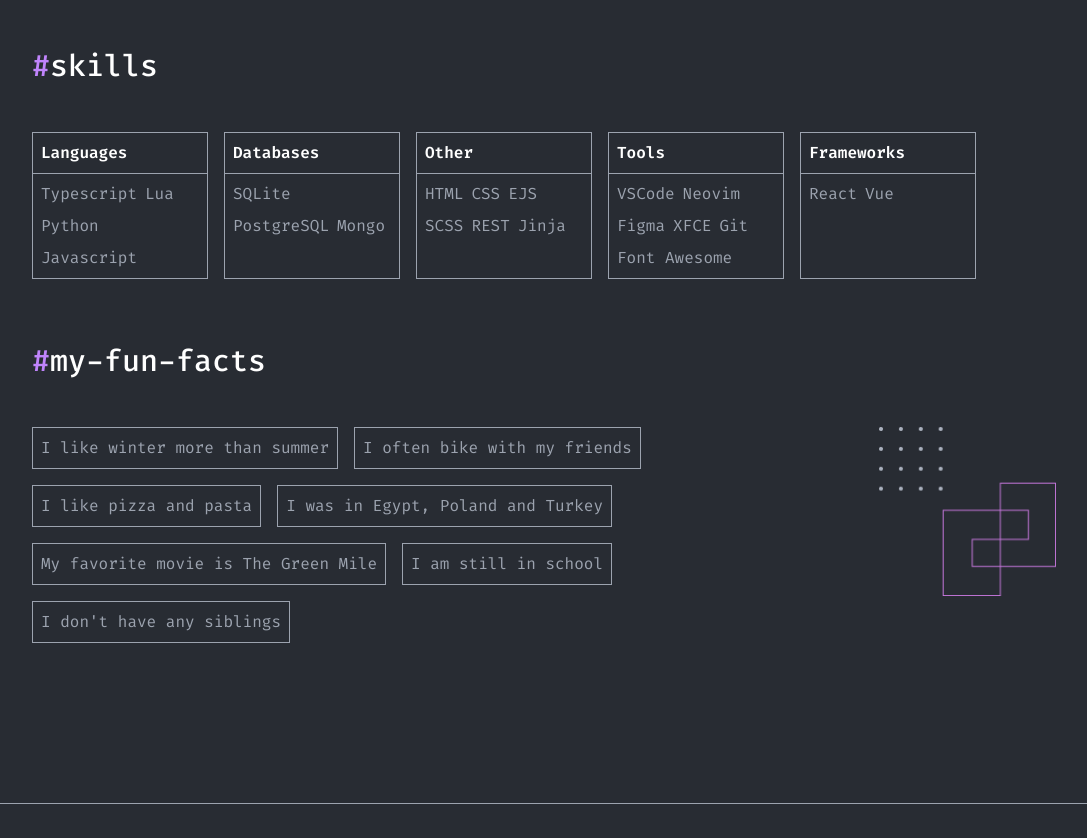
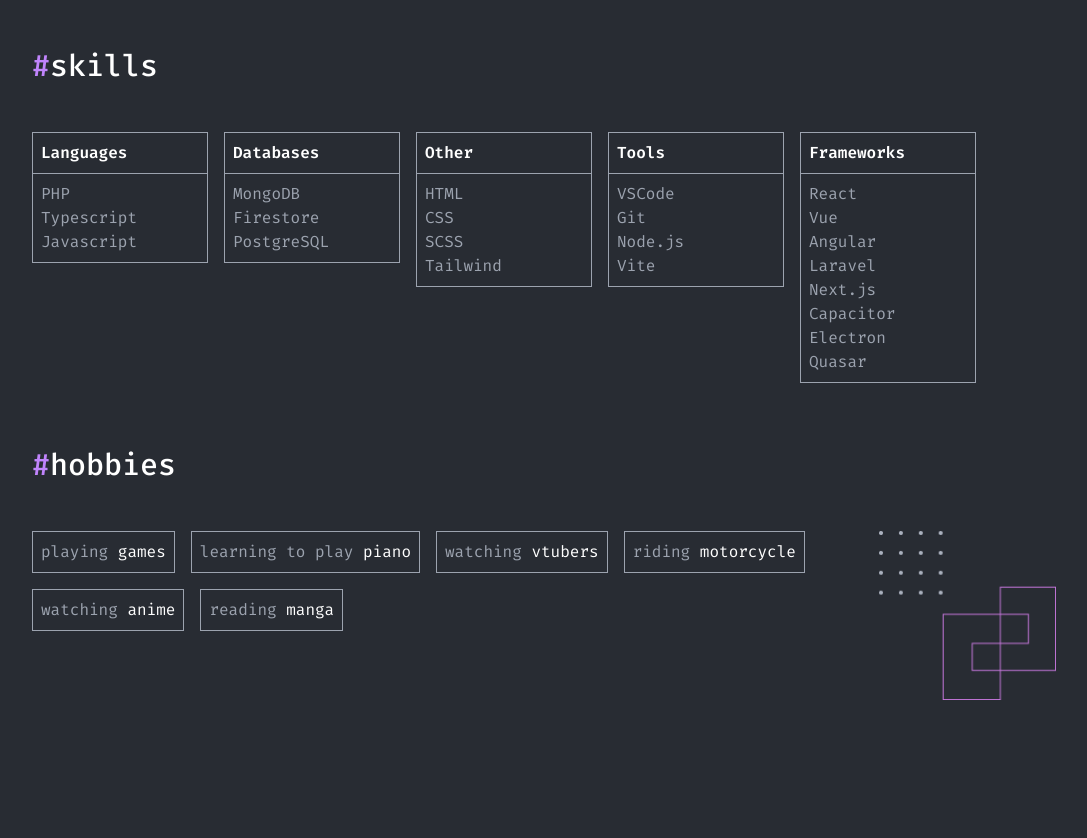
Before and after one commit to shizokura/nextjs-portfolio, a Next.js app: page /about in a window 1280 px wide. Shown: the part 480-1318 px from the top of the page, without its empty margins (96-1183 px from the left). Built offline with nearby package versions, Linux system fonts and the light colour scheme.

Commit message:
Update Details

```diff
--- a/app/about/page.tsx
+++ b/app/about/page.tsx
@@ -14,65 +14,75 @@
       <div className="mt-16">
         <div className="text-white text-3xl font-medium mb-12"><span className="text-purple-400">#</span>skills</div>
         <div className="flex flex-wrap gap-4 w-full">
+          <div>
             <div className="w-44 border-gray-400 border">
               <div className="p-2 text-white font-base font-semibold border-gray-400 border-b">Languages</div>
-            <div className="p-2 flex gap-2 flex-wrap text-gray-400">
+              <div className="p-2 text-gray-400">
+              <div>PHP</div>
               <div>Typescript</div>
-              <div>Lua</div>
-              <div>Python</div>
               <div>Javascript</div>
               </div>
             </div>
+          </div>
+          <div>
             <div className="w-44 border-gray-400 border">
               <div className="p-2 text-white font-base font-semibold border-gray-400 border-b">Databases</div>
-            <div className="p-2 flex gap-2 flex-wrap text-gray-400">
-              <div>SQLite</div>
+              <div className="p-2 text-gray-400">
+                <div>MongoDB</div>
+                <div>Firestore</div>
                 <div>PostgreSQL</div>
-              <div>Mongo</div>
               </div>
             </div>
+          </div>
+          <div>
             <div className="w-44 border-gray-400 border">
               <div className="p-2 text-white font-base font-semibold border-gray-400 border-b">Other</div>
-            <div className="p-2 flex gap-2 flex-wrap text-gray-400">
+              <div className="p-2 text-gray-400">
                 <div>HTML</div>
                 <div>CSS</div>
-              <div>EJS</div>
                 <div>SCSS</div>
-              <div>REST</div>
-              <div>Jinja</div>
+                <div>Tailwind</div>
               </div>
             </div>
+          </div>
+          <div>
             <div className="w-44 border-gray-400 border">
               <div className="p-2 text-white font-base font-semibold border-gray-400 border-b">Tools</div>
-            <div className="p-2 flex gap-2 flex-wrap text-gray-400">
+              <div className="p-2 text-gray-400">
                 <div>VSCode</div>
-              <div>Neovim</div>
-              <div>Figma</div>
-              <div>XFCE</div>
                 <div>Git</div>
-              <div>Font Awesome</div>
+                <div>Node.js</div>
+                <div>Vite</div>
               </div>
             </div>
+          </div>
+          <div>
             <div className="w-44 border-gray-400 border">
               <div className="p-2 text-white font-base font-semibold border-gray-400 border-b">Frameworks</div>
-            <div className="p-2 flex gap-2 flex-wrap text-gray-400">
+              <div className="p-2 text-gray-400">
                 <div>React</div>
                 <div>Vue</div>
+                <div>Angular</div>
+                <div>Laravel</div>
+                <div>Next.js</div>
+                <div>Capacitor</div>
+                <div>Electron</div>
+                <div>Quasar</div>
+              </div>
             </div>
           </div>
         </div>
       </div>
       <div className="mt-16 mb-40">
-        <div className="text-white text-3xl font-medium mb-12"><span className="text-purple-400">#</span>my-fun-facts</div>
+        <div className="text-white text-3xl font-medium mb-12"><span className="text-purple-400">#</span>hobbies</div>
         <div className="flex justify-between items-start">
           <div className="flex gap-4 flex-wrap">
-            <div className="text-gray-400 border-gray-400 border p-2">I like winter more than summer</div>
-            <div className="text-gray-400 border-gray-400 border p-2">I often bike with my friends</div>
-            <div className="text-gray-400 border-gray-400 border p-2">I like <span>pizza</span> and <span>pasta</span></div>
-            <div className="text-gray-400 border-gray-400 border p-2">I was in <span>Egypt</span>, <span>Poland</span> and <span>Turkey</span></div>
-            <div className="text-gray-400 border-gray-400 border p-2">My favorite movie is <span>The Green Mile</span></div>
-            <div className="text-gray-400 border-gray-400 border p-2">I am still in school</div>
-            <div className="text-gray-400 border-gray-400 border p-2">I don&apos;t have any siblings</div>
+            <div className="text-gray-400 border-gray-400 border p-2">playing <span className="text-white">games</span></div>
+            <div className="text-gray-400 border-gray-400 border p-2">learning to play <span className="text-white">piano</span></div>
+            <div className="text-gray-400 border-gray-400 border p-2">watching <span className="text-white">vtubers</span></div>
+            <div className="text-gray-400 border-gray-400 border p-2">riding <span className="text-white">motorcycle</span></div>
+            <div className="text-gray-400 border-gray-400 border p-2">watching <span className="text-white">anime</span></div>
+            <div className="text-gray-400 border-gray-400 border p-2">reading <span className="text-white">manga</span></div>
           </div>
           <Image className="w-[178px] h-[169px]" src="/facts.png" alt="skills" width={178} height={169} />
         </div>
--- a/app/contact/page.tsx
+++ b/app/contact/page.tsx
@@ -1,5 +1,8 @@
 import React from 'react';
-import { BsTwitter } from 'react-icons/bs';
+import { BsTwitter, BsDiscord, BsSteam } from 'react-icons/bs';
+import { MdEmail } from 'react-icons/md';
+import Link from 'next/link';
+import { SiMyanimelist } from 'react-icons/si';
 
 const ContactPage = () => {
   return (
@@ -7,29 +10,38 @@
       <div className="text-3xl text-white mb-3 font-semibold"><span className="text-purple-400">/</span>contacts</div>
       <div className="text-base text-white mb-11">Who am i?</div>
       <div className="flex flex-wrap justify-between">
-        <div className="font-medium text-gray-400 leading-6 w-[500px]">I’m interested in freelance opportunities. However, if you have other request or question, don’t hesitate to contact me</div>
+        <div className="font-medium text-gray-400 leading-6 w-[500px]">I’m interested in different opportunities. However, if you have other request or question, don’t hesitate to contact me</div>
         <div className="flex gap-3">
-          <div className="p-4 border-gray-400 border">
+          {/* <div className="p-4 border-gray-400 border">
             <div className="font-medium text-white mb-2">Support me here</div>
             <div className="text-gray-400">4149500120690030</div>
-          </div>
+          </div> */}
           <div className="p-4 border-gray-400 border">
             <div className="font-medium text-white mb-2">Message me here</div>
-            <div className="text-gray-400">edwardguevarra2003@gmail.com</div>
+            <div className="text-gray-400 flex items-center gap-3 text-base"><BsDiscord /> shizokura</div>
+            <div className="text-gray-400 flex items-center gap-3 text-base"><MdEmail /> edwardguevarra2003@gmail.com</div>
           </div>
         </div>
       </div>
       <div className="mt-14 mb-20">
         <div className="text-white text-3xl font-medium mb-5"><span className="text-purple-400">#</span>all-media</div>
         <div className="mt-5 flex flex-wrap items-center gap-5">
-          <div className="flex gap-2 items-center">
+          <Link href="https://twitter.com/shizokura" target="_blank" className="flex gap-2 items-center cursor-pointer">
             <BsTwitter className="text-gray-400 w-5 h-5" />
             <div className="text-gray-400">@shizokura</div>
-          </div>
-          <div className="flex gap-2 items-center">
-            <BsTwitter className="text-gray-400 w-5 h-5" />
-            <div className="text-gray-400">@shizokura</div>
-          </div>
+          </Link>
+          <Link href="https://steamcommunity.com/profiles/76561198810018796" target="_blank" className="flex gap-2 items-center cursor-pointer">
+            <BsSteam className="text-gray-400 w-5 h-5" />
+            <div className="text-gray-400">shizo</div>
+          </Link>
+          <Link href="https://myanimelist.net/profile/SadSmiley" target="_blank" className="flex gap-2 items-center cursor-pointer">
+            <SiMyanimelist className="text-gray-400 w-5 h-5" />
+            <div className="text-gray-400">SadSmiley</div>
+          </Link>
+          <Link href="https://discord.com/users/204564936729427968" target="_blank" className="flex gap-2 items-center cursor-pointer">
+            <BsDiscord className="text-gray-400 w-5 h-5" />
+            <div className="text-gray-400">shizokura</div>
+          </Link>
         </div>
       </div>
     </div>
--- a/app/works/page.tsx
+++ b/app/works/page.tsx
@@ -8,7 +8,7 @@
     <div className="w-[1024px] m-auto mt-28">
       <div className="text-3xl text-white mb-3 font-semibold"><span className="text-purple-400">/</span>projects</div>
       <div className="text-base text-white">List of my projects</div>
-      <div className="mt-16 text-white text-3xl font-medium mb-12"><span className="text-purple-400">#</span>complete-apps</div>
+      <div className="mt-16 text-white text-3xl font-medium mb-12"><span className="text-purple-400">#</span>websites</div>
       <div className="grid grid-cols-3 gap-4">
       {projects.map(project => {
         return (
@@ -31,7 +31,7 @@
         )
       })}
       </div>
-      <div className="mt-16 text-white text-3xl font-medium mb-12"><span className="text-purple-400">#</span>small-projects</div>
+      {/* <div className="mt-16 text-white text-3xl font-medium mb-12"><span className="text-purple-400">#</span>small-projects</div>
       <div className="grid grid-cols-3 gap-4 mb-48">
         <div className="border-gray-400 border">
           <div className="text-gray-400 p-2 flex gap-2 items-center border-gray-400 border-t border-b">
@@ -49,7 +49,7 @@
             </div>
           </div>
         </div>
-      </div>
+      </div> */}
     </div>
   )
 }
```
Lines whose indentation alone changed are shown as unchanged.
